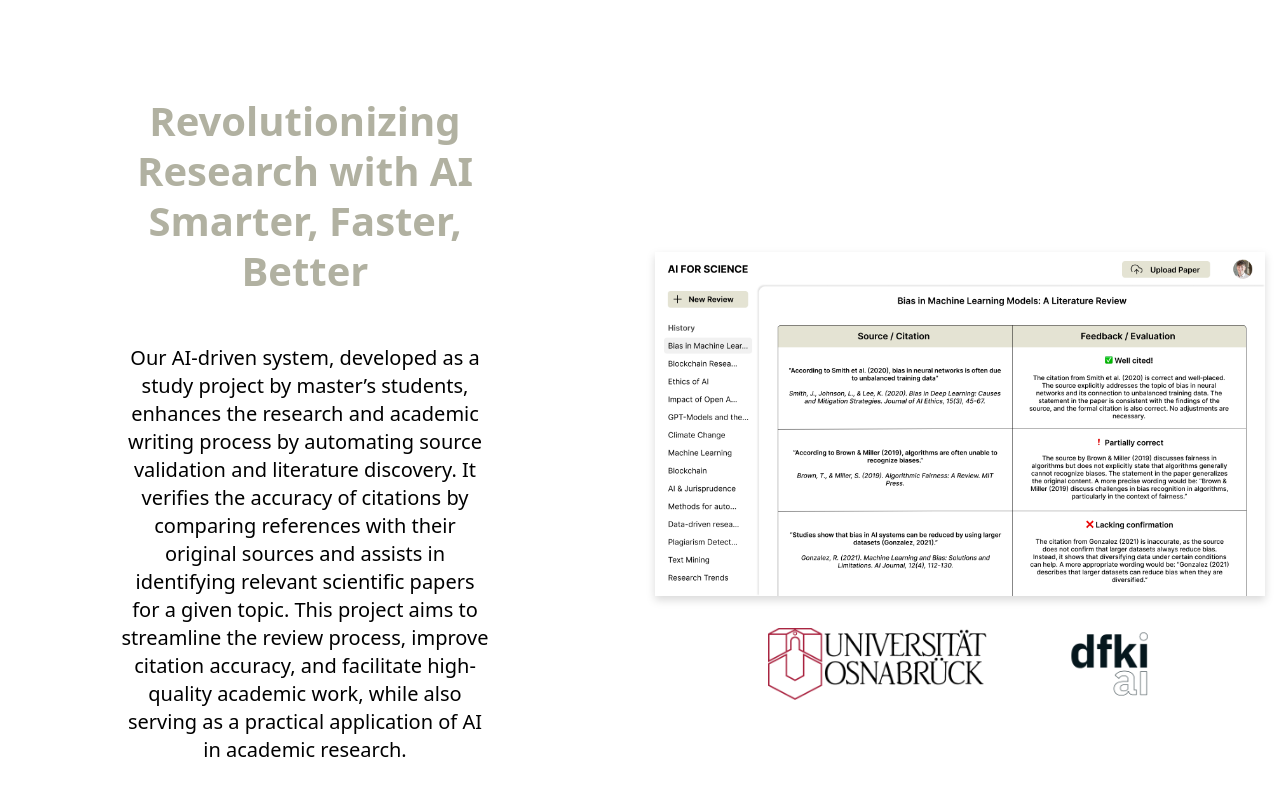
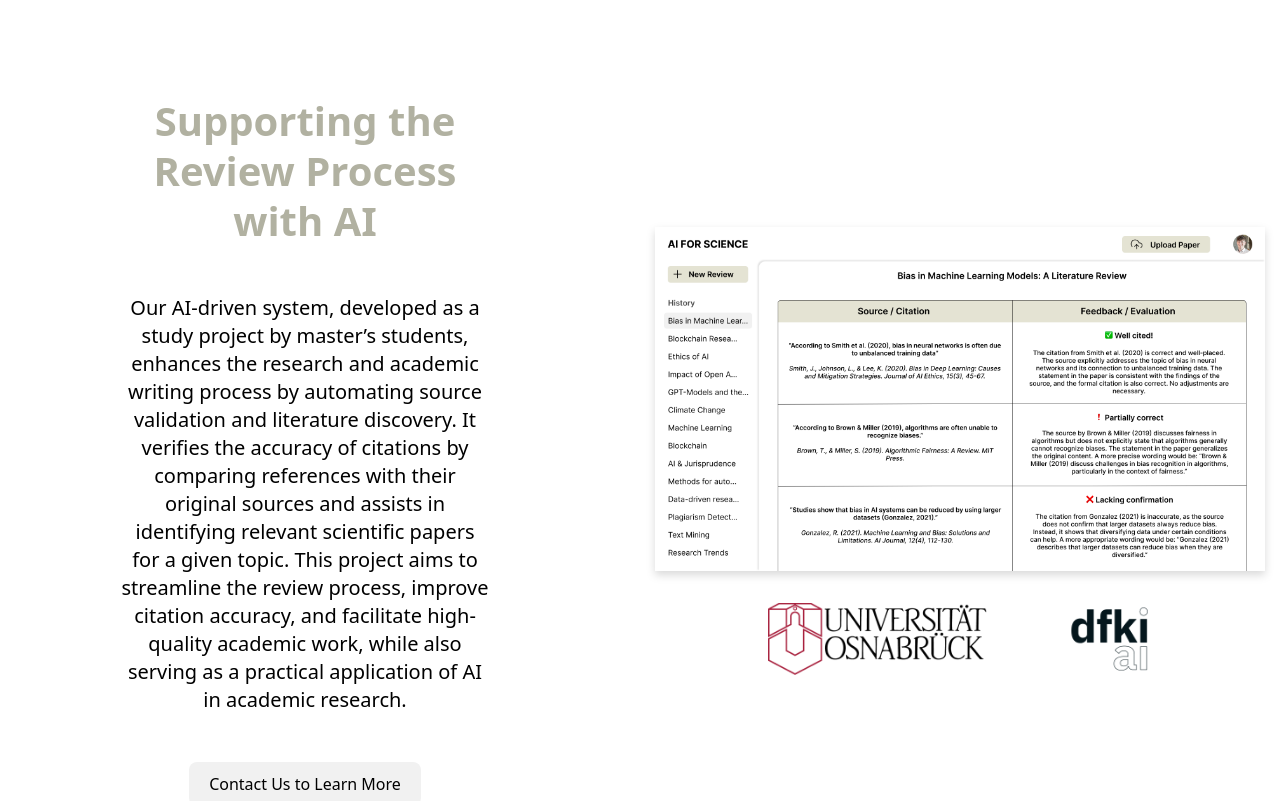
Before and after one commit to Study-Project-AI-for-Science/landing-page, a React (Vite) app: page / in a window 1280 px wide. Shown: the top 801 px of the page. Built offline with nearby package versions, Linux system fonts and the light colour scheme.

Commit message:
changes title

```diff
--- a/src/App.tsx
+++ b/src/App.tsx
@@ -10,8 +10,7 @@ function App() {
                 {/* Linke Seite */}
                 <div className="flex w-full bg-white justify-center items-center flex-col pr-[15px] pl-[15px] lg:pr-[150px] py-24 lg:pl-[120px] lg:max-w-1/2 flex-1 min-h-full">
                     <p className="text-[40px] leading-tight font-extrabold text-[#B1B1A1] mb-12 text-center">
-                        Revolutionizing Research with AI <br />
-                        Smarter, Faster, Better
+                        Supporting the Review Process with AI
                     </p>
                     <p className={'text-xl mb-12 text-center'}>
                         Our AI-driven system, developed as a study project by
```
